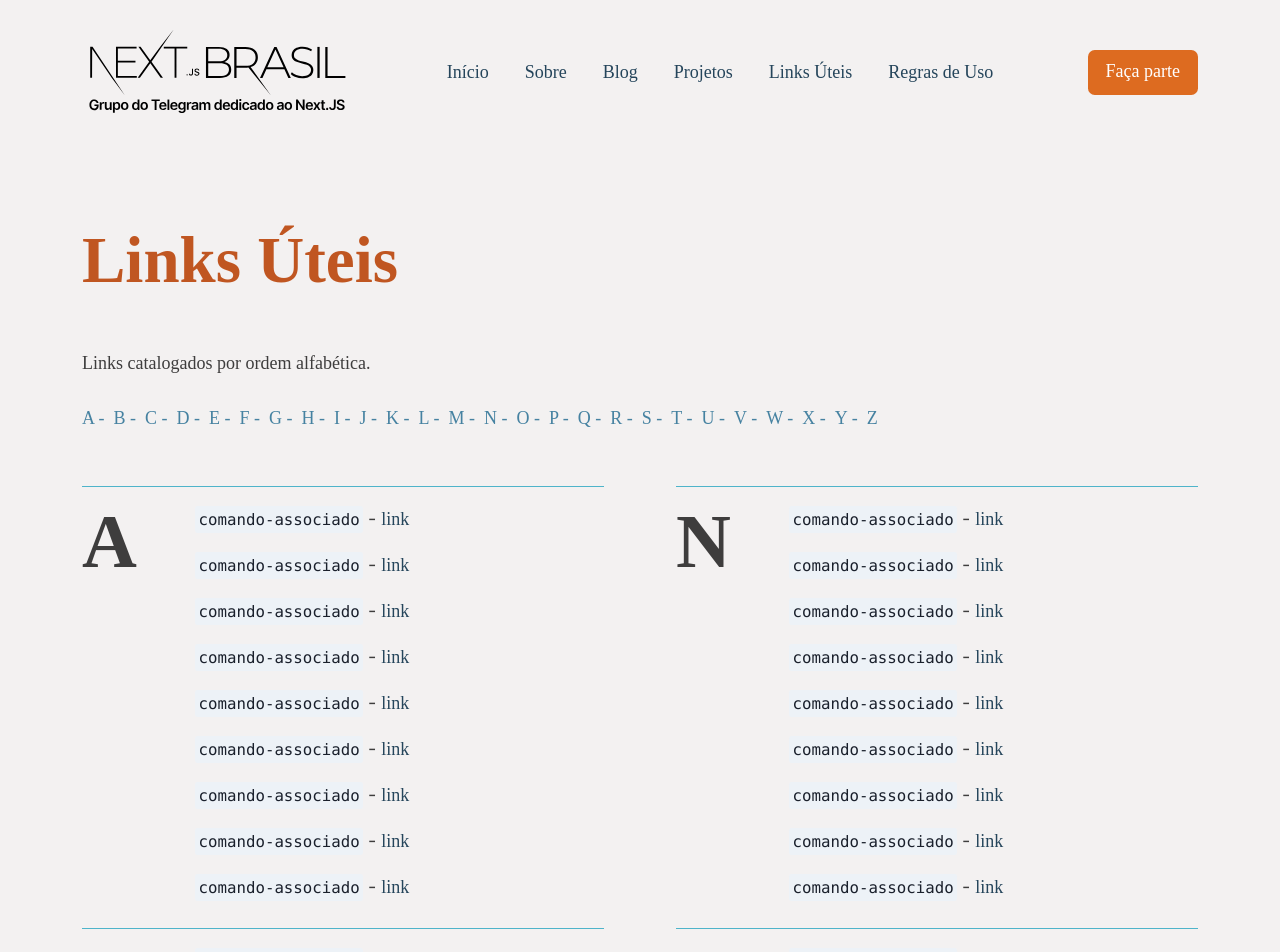
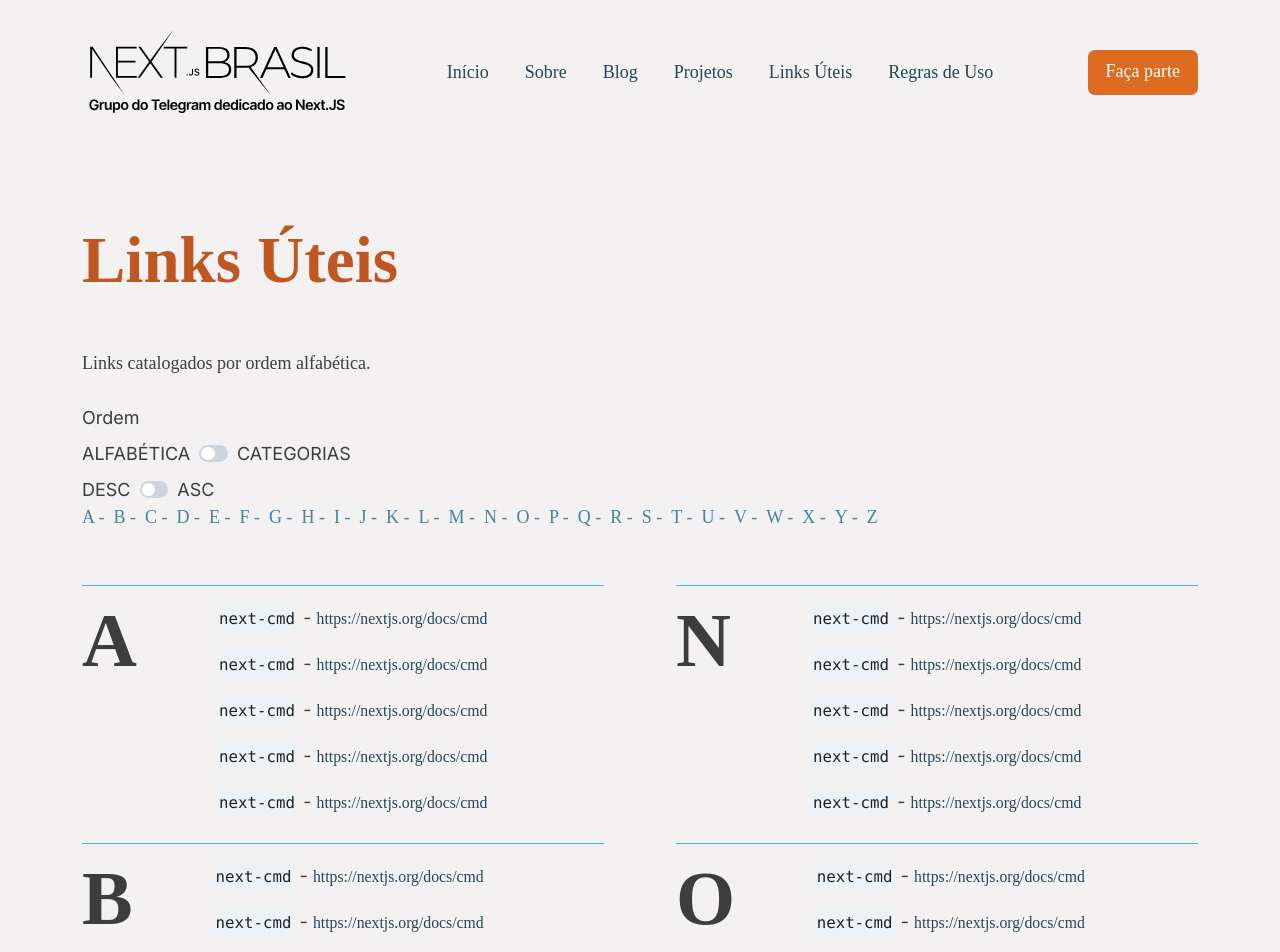
Before and after one commit to procarrera/telegram-nextjs-br, a Next.js app: page /links in a window 1280 px wide. Shown: the top 952 px of the page. Built offline with nearby package versions, Linux system fonts and the light colour scheme; a web font is replaced by a local one.

Commit message:
New sorting

```diff
--- a/pages/links.tsx
+++ b/pages/links.tsx
@@ -1,4 +1,4 @@
-import { ChevronDownIcon } from "@chakra-ui/icons";
+import { useState } from "react";
 import {
   Box,
   Heading,
@@ -11,6 +11,8 @@ import {
   ListItem,
   Link as ChakraLink,
   Grid,
+  Switch,
+  Stack,
 } from "@chakra-ui/react";
 import Headroom from 'react-headroom'
 import Link from 'next/link'
@@ -24,26 +26,84 @@ const section = {
 }
 
 const alfabeto = ["A", "B", "C", "D", "E", "F", "G", "H", "I", "J", "K", "L", "M", "N", "O", "P", "Q", "R", "S", "T", "U", "V", "W", "X", "Y", "Z"]
-
-
+const categorias = ["Cursos", "Tuts", "Docs", "Outros"]
 
 export default function Links() {
+  const [order, setOrder] = useState(false);
+  const [type, setType] = useState(false);
+  console.log(order)
+  function sortAlfa() {
+    if (order === false) {
+      return sortCats().sort()
+    } else {
+      return sortCats().reverse()
+    }
+  }
+  function sortCats() {
+    if (type === false) {
+      return alfabeto
+    } else {
+      return categorias
+    }
+  }
+
+  const CardLink = ({ cmd, link }) => {
+    return (
+      <ListItem
+        role="group"
+        p={2}
+        borderRadius="lg"
+        cursor="pointer"
+        transition="all .2s ease-in-out"
+        _hover={{
+          bgColor: 'accent.50'
+        }}
+      >
+        <Code>{cmd}</Code> - <ChakraLink
+          fontFamily="body"
+          fontSize="sm"
+          color="indigoBlue.700"
+          fontWeight="normal"
+          _groupHover={{
+            textDecor: 'none',
+            _after: {
+              w: '100%'
+            }
+          }}
+        >{link}</ChakraLink>
+      </ListItem>
+    )
+  }
+
   return (
     <>
       <Box as="section" minH={section.minH} py={section.py}>
         <Container>
           <Box color="orange.600" textStyle="h1">Links Úteis</Box>
           <Box textStyle="paragraph" mb={6}>
-            Links catalogados por ordem alfabética.
+            Links catalogados por {!type ? "ordem alfabética" : "categorias"}{order && !type && " reversa"}.
           </Box>
         </Container>
         <Headroom>
           <Box bgColor="white.50">
             <Container>
+              <Stack>
+                <Text as="span">Ordem</Text>
+                <HStack>
+                  <Text as="span" textTransform="uppercase">Alfabética</Text>
+                  <Switch onChange={() => { setType(!type) }} size="sm" />
+                  <Text as="span" textTransform="uppercase">Categorias</Text>
+                </HStack>
+                <HStack>
+                  <Text as="span" textTransform="uppercase">Desc</Text>
+                  <Switch onChange={() => { setOrder(!order) }} size="sm" />
+                  <Text as="span" textTransform="uppercase">Asc</Text>
+                </HStack>
+              </Stack>
               <HStack w="100%" display={['none', , 'block']} className="index" pb={12}>
-                {alfabeto.map((letter, i) => {
+                {sortAlfa().map((item, i) => {
                   return (
-                    <Link href={`#${letter}`}>
+                    <Link href={`#${item}`}>
                       <Text
                         as="span"
                         key={i}
@@ -66,7 +126,7 @@ export default function Links() {
                           }
                         }}
                       >
-                        {letter}
+                        {item}
                       </Text>
                     </Link>
                   )
@@ -77,9 +137,9 @@ export default function Links() {
         </Headroom>
         <Container>
           <VStack w="100%" display={['block', , 'none']} className="index" pb={12}>
-            {alfabeto.map((letter, i) => {
+            {sortAlfa().map((item, i) => {
               return (
-                <Link href={`#${letter}`}>
+                <Link href={`#${item}`}>
                   <Text
                     as="span"
                     key={i}
@@ -102,139 +162,47 @@ export default function Links() {
                       }
                     }}
                   >
-                    {letter}
+                    {item}
                   </Text>
                 </Link>
               )
             })}
           </VStack>
           <ColumnSplit>
-            {alfabeto.map((letter, i) => {
+            {sortAlfa().map((item, i) => {
               return (
                 <Grid
-                  gridTemplateColumns={['.2fr .8fr']}
+                  gridTemplateColumns={!type ? ['auto .85fr'] : 'auto'}
                   mb={4}
                 >
                   <GridItem
-                    borderTop="1px"
+                    borderTop={!type ? "1px" : '0'}
                     borderColor="blueGreen.400"
                     pt={2}
-                    id={letter}
+                    pb={!type ? 0 : 2}
+                    id={item}
                     as={Heading}
                     colSpan={1}
                     colStart={1}
+                    rowSpan={1}
                     mt="0"
                     mb="auto"
-                    fontSize='4xl'>{letter}</GridItem>
+                    fontSize={!type ? "4xl" : "xl"}
+                  >{item}</GridItem>
                   <GridItem
                     borderTop="1px"
-                    borderColor="blueGreen.400"
+                    borderColor={"blueGreen.400"}
                     pt={2}
-
+                    rowSpan={!type ? 1 : 2}
                     colSpan={1}
-                    colStart={2}
+                    colStart={!type ? 2 : 1}
                     as={List}
                   >
-                    <ListItem
-                      p={2}
-                      borderRadius="lg"
-                      cursor="pointer"
-                      transition="all .2s ease-in-out"
-                      _hover={{
-                        bgColor: 'white.100'
-                      }}
-                    >
-                      <Code>comando-associado</Code> - <ChakraLink fontFamily="body" color="indigoBlue.700" fontWeight="normal" _hover={{ textDecor: 'none' }} >link</ChakraLink>
-                    </ListItem>
-                    <ListItem
-                      p={2}
-                      borderRadius="lg"
-                      cursor="pointer"
-                      transition="all .2s ease-in-out"
-                      _hover={{
-                        bgColor: 'white.100'
-                      }}
-                    >
-                      <Code>comando-associado</Code> - <ChakraLink fontFamily="body" color="indigoBlue.700" fontWeight="normal" _hover={{ textDecor: 'none' }} >link</ChakraLink>
-                    </ListItem>
-                    <ListItem
-                      p={2}
-                      borderRadius="lg"
-                      cursor="pointer"
-                      transition="all .2s ease-in-out"
-                      _hover={{
-                        bgColor: 'white.100'
-                      }}
-                    >
-                      <Code>comando-associado</Code> - <ChakraLink fontFamily="body" color="indigoBlue.700" fontWeight="normal" _hover={{ textDecor: 'none' }} >link</ChakraLink>
-                    </ListItem>
-                    <ListItem
-                      p={2}
-                      borderRadius="lg"
-                      cursor="pointer"
-                      transition="all .2s ease-in-out"
-                      _hover={{
-                        bgColor: 'white.100'
-                      }}
-                    >
-                      <Code>comando-associado</Code> - <ChakraLink fontFamily="body" color="indigoBlue.700" fontWeight="normal" _hover={{ textDecor: 'none' }} >link</ChakraLink>
-                    </ListItem>
-                    <ListItem
-                      p={2}
-                      borderRadius="lg"
-                      cursor="pointer"
-                      transition="all .2s ease-in-out"
-                      _hover={{
-                        bgColor: 'white.100'
-                      }}
-                    >
-                      <Code>comando-associado</Code> - <ChakraLink fontFamily="body" color="indigoBlue.700" fontWeight="normal" _hover={{ textDecor: 'none' }} >link</ChakraLink>
-                    </ListItem>
-                    <ListItem
-                      p={2}
-                      borderRadius="lg"
-                      cursor="pointer"
-                      transition="all .2s ease-in-out"
-                      _hover={{
-                        bgColor: 'white.100'
-                      }}
-                    >
-                      <Code>comando-associado</Code> - <ChakraLink fontFamily="body" color="indigoBlue.700" fontWeight="normal" _hover={{ textDecor: 'none' }} >link</ChakraLink>
-                    </ListItem>
-                    <ListItem
-                      p={2}
-                      borderRadius="lg"
-                      cursor="pointer"
-                      transition="all .2s ease-in-out"
-                      _hover={{
-                        bgColor: 'white.100'
-                      }}
-                    >
-                      <Code>comando-associado</Code> - <ChakraLink fontFamily="body" color="indigoBlue.700" fontWeight="normal" _hover={{ textDecor: 'none' }} >link</ChakraLink>
-                    </ListItem>
-                    <ListItem
-                      p={2}
-                      borderRadius="lg"
-                      cursor="pointer"
-                      transition="all .2s ease-in-out"
-                      _hover={{
-                        bgColor: 'white.100'
-                      }}
-                    >
-                      <Code>comando-associado</Code> - <ChakraLink fontFamily="body" color="indigoBlue.700" fontWeight="normal" _hover={{ textDecor: 'none' }} >link</ChakraLink>
-                    </ListItem>
-                    <ListItem
-                      p={2}
-                      borderRadius="lg"
-                      cursor="pointer"
-                      transition="all .2s ease-in-out"
-                      _hover={{
-                        bgColor: 'white.100'
-                      }}
-                    >
-                      <Code>comando-associado</Code> - <ChakraLink fontFamily="body" color="indigoBlue.700" fontWeight="normal" _hover={{ textDecor: 'none' }} >link</ChakraLink>
-                    </ListItem>
-
+                    <CardLink cmd="next-cmd" link="https://nextjs.org/docs/cmd" />
+                    <CardLink cmd="next-cmd" link="https://nextjs.org/docs/cmd" />
+                    <CardLink cmd="next-cmd" link="https://nextjs.org/docs/cmd" />
+                    <CardLink cmd="next-cmd" link="https://nextjs.org/docs/cmd" />
+                    <CardLink cmd="next-cmd" link="https://nextjs.org/docs/cmd" />
                   </GridItem>
                 </Grid>
               )
```
